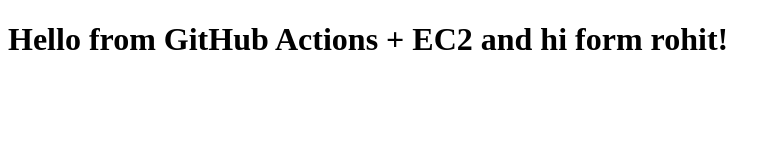
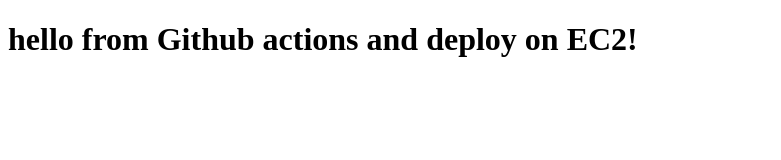
Before and after one commit to RohitKamble14/hello-webapp, a plain HTML site: page index.html in a window 1280 px wide. Shown: the whole page, without its empty margins (0-781 px from the left). Drawn offline with Linux system fonts and the light colour scheme.

Commit message:
new homepage text

```diff
--- a/index.html
+++ b/index.html
@@ -5,6 +5,6 @@
   <title>Hello App</title>
 </head>
 <body>
-  <h1>Hello from GitHub Actions + EC2 and hi form rohit!</h1>
+  <h1>hello from Github actions and deploy on EC2!</h1>
 </body>
 </html>
```
